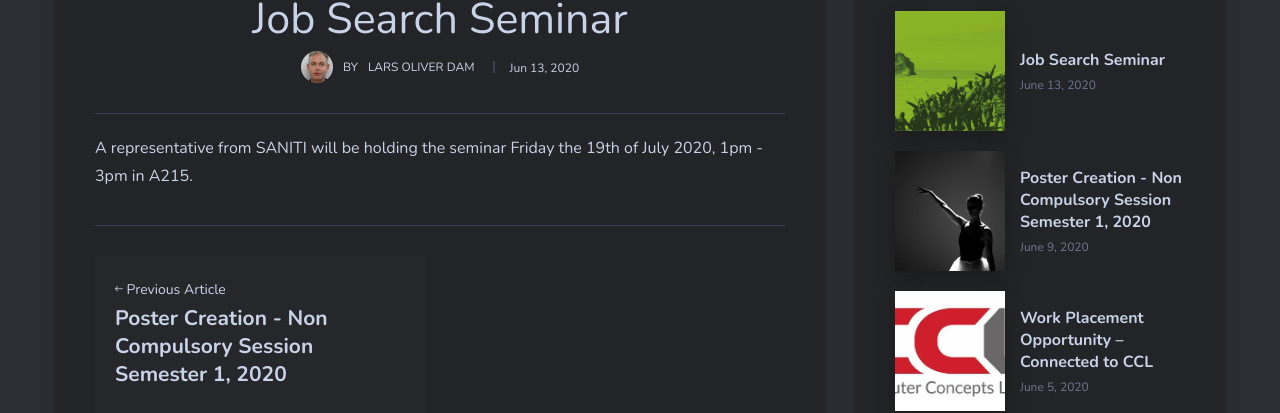
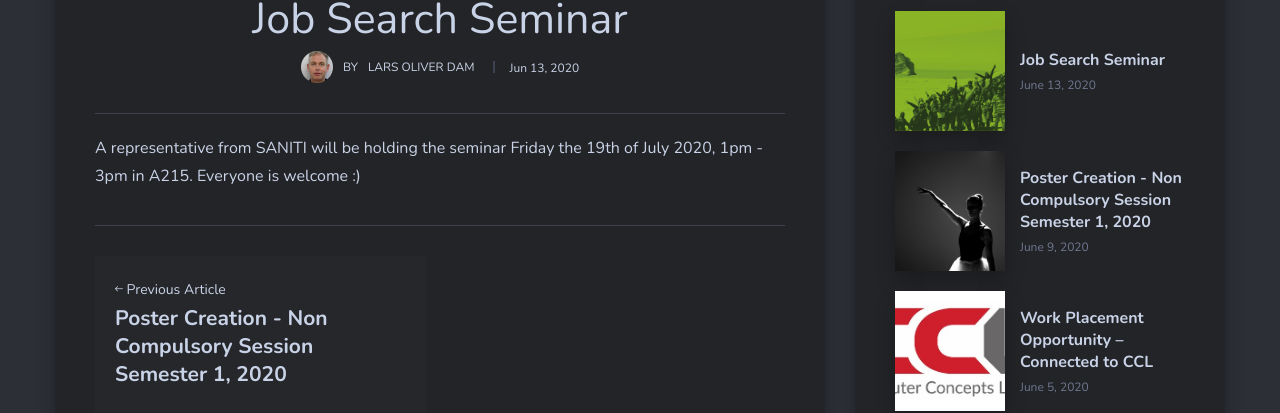
Before and after one commit to larsoliverdam/nmit, a Jekyll site: the page built from _posts/2020-06-12-saniti.markdown, in a window 1280 px wide. Shown: the part 817-1230 px from the top of the page. Built offline with Jekyll 4.4.1, drawn with Linux system fonts in a browser that asks for light colours; nearby versions of some CDN libraries; comment, search, counter and statistics services are not loaded.

Commit message:
advertise tutorial

```diff
--- a/_posts/2020-06-12-saniti.markdown
+++ b/_posts/2020-06-12-saniti.markdown
@@ -7,3 +7,4 @@
 ---
 
 A representative from SANITI will be holding the seminar Friday the 19th of July 2020, 1pm - 3pm in A215.
+Everyone is welcome :)
```
